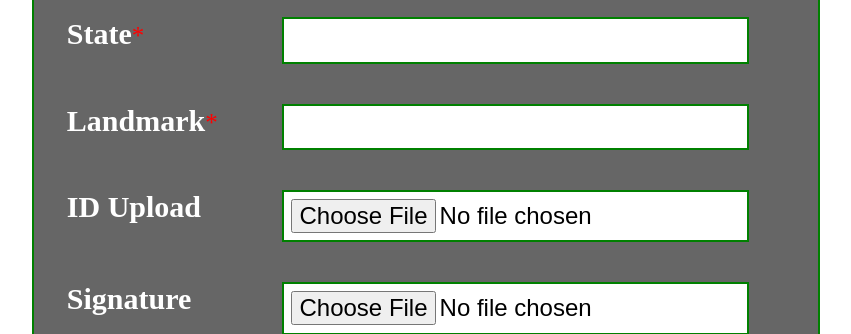
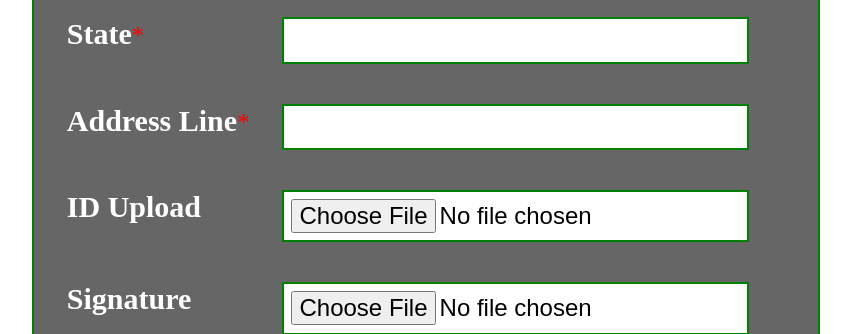
Before and after one commit to shahmr-code/hackathon-agnee, a Flask app: template online-banking-python/templates/accountOpening.html in a window 1280 px wide. Shown: the part 888-1222 px from the top of the page, without its empty margins (214-1065 px from the left). Run offline with Flask 2, Linux system fonts and the light colour scheme; the template is opened without the code that fills it, so the values that code supplies are empty.

Commit message:
Added Account Opening Form with Address Line

```diff
--- a/online-banking-python/templates/accountOpening.html
+++ b/online-banking-python/templates/accountOpening.html
@@ -164,7 +164,7 @@
                 </div>
                 <div class="set">
                     <div class="ques">
-                        <label>Landmark</label><span class="required">*</span>
+                        <label>Address Line</label><span class="required">*</span>
                     </div>
                     <div class="inp">
                         <input type="text" name="addressLine" value="" required/><br>
```
